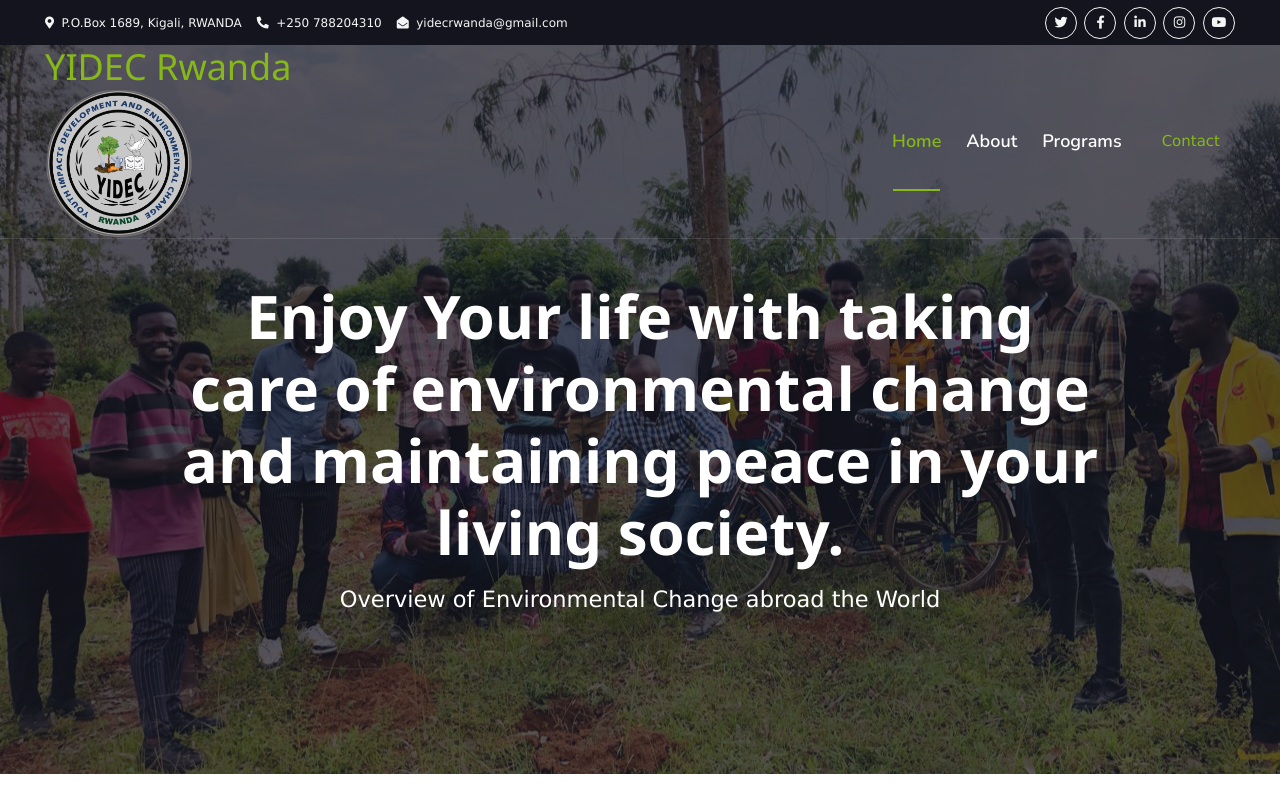
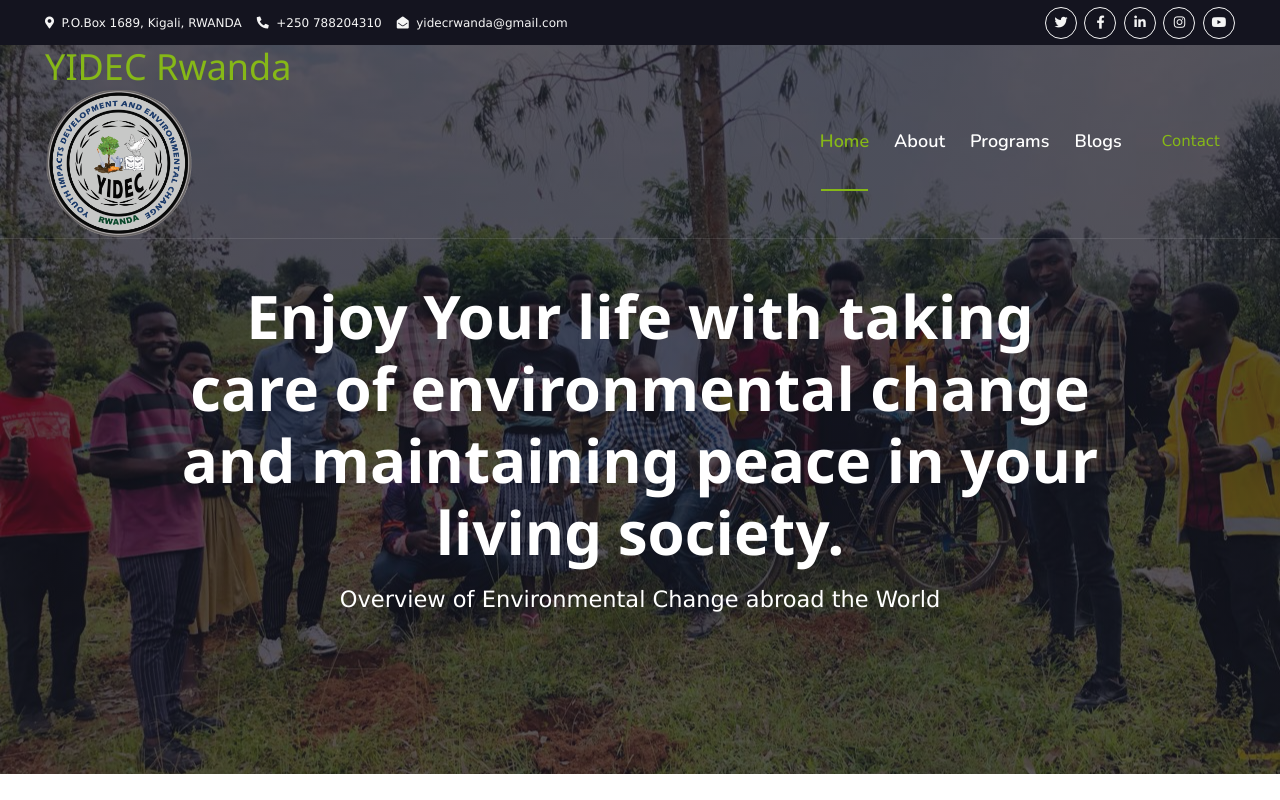
Before and after one commit to YidecRwanda/yidecrwanda.org, a plain HTML site: page index.html in a window 1280 px wide. Shown: the top 800 px of the page. Drawn offline with nearby package versions, Linux system fonts and the light colour scheme.

Commit message:
Update index.html

```diff
--- a/index.html
+++ b/index.html
@@ -84,6 +84,7 @@
                     <a href="index.html" class="nav-item nav-link active">Home</a>
                     <a href="about.html" class="nav-item nav-link">About</a>
                     <a href="service.html" class="nav-item nav-link">Programs</a>
+                    <a href="blog.html" class="nav-item nav-link">Blogs</a>
                     <!-- <a href="package.html" class="nav-item nav-link">Packages</a>
                     <div class="nav-item dropdown">
                         <a href="#" class="nav-link dropdown-toggle" data-bs-toggle="dropdown">Pages</a>
```
